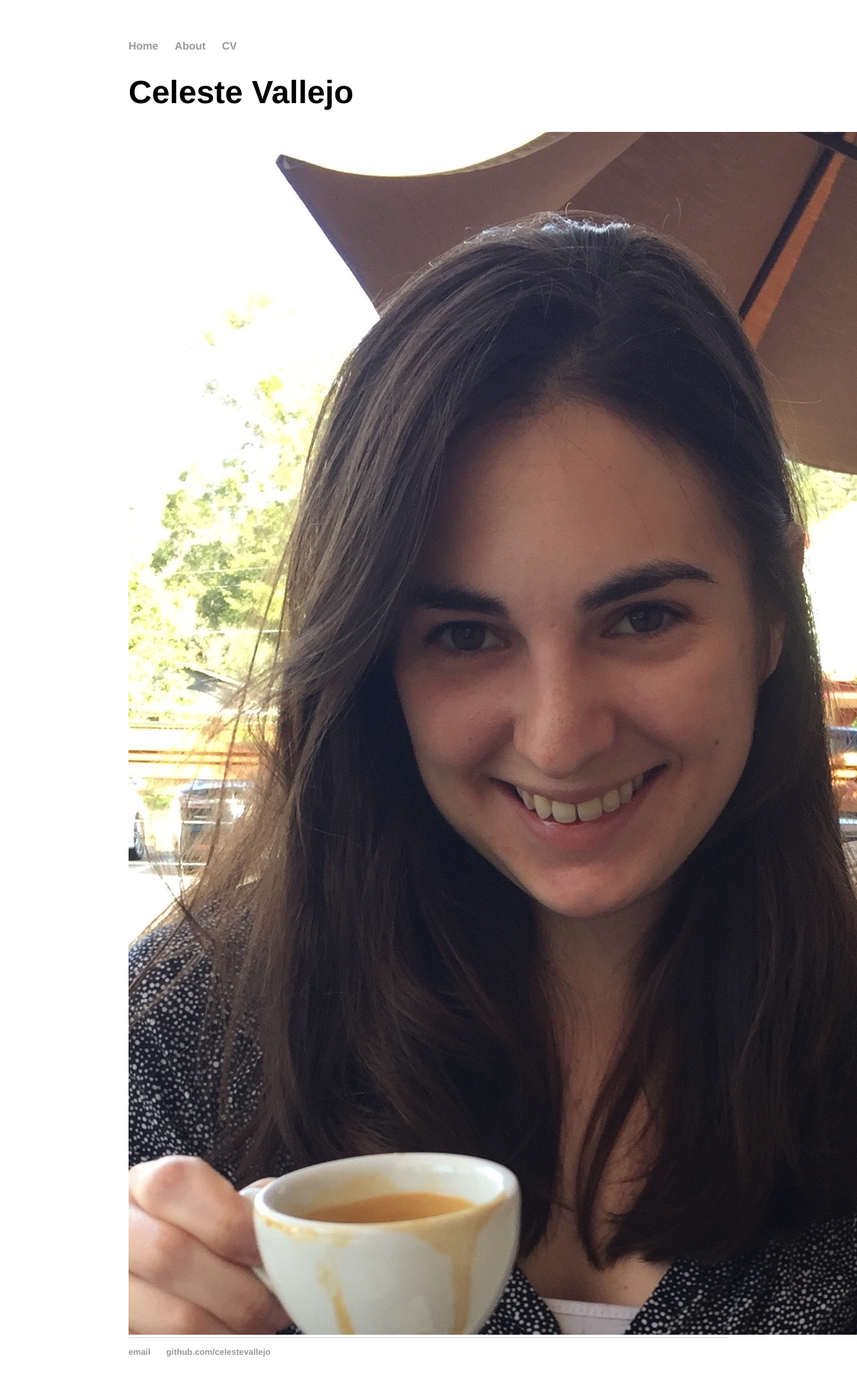
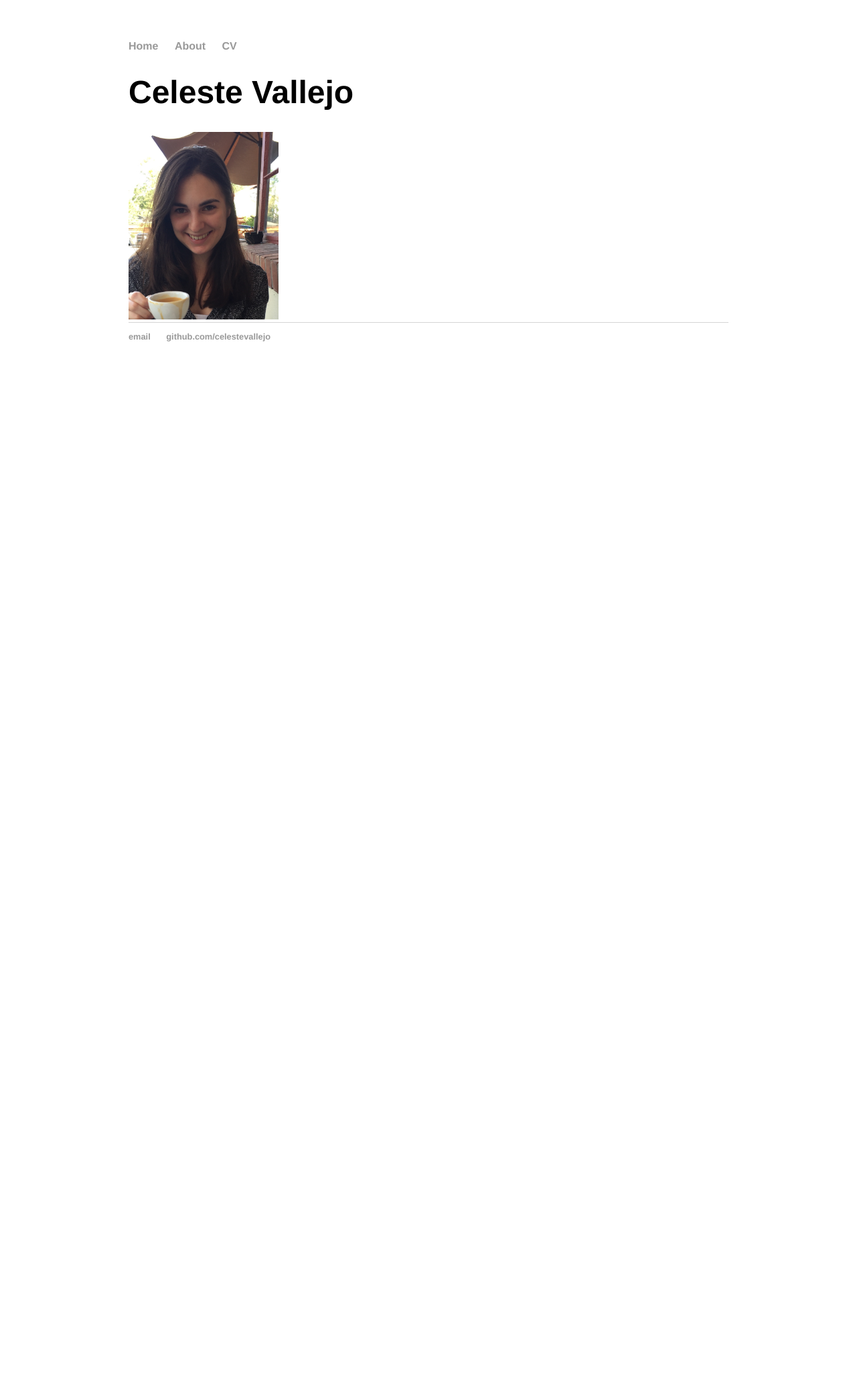
Before and after one commit to celestevallejo/celestevallejo.github.io, a Jekyll site: the page built from index.html, in a window 1280 px wide. Shown: the whole page at 67% size. Built offline with Jekyll 4.4.1, drawn with Linux system fonts in a browser that asks for light colours; after the commit the page ends 900 px from its top, so only the background shows below that.

Commit message:
rescaling front page pic

```diff
--- a/index.html
+++ b/index.html
@@ -4,5 +4,5 @@ title: Celeste Vallejo
 ---
 <div class="blurb">
 	<h1>Celeste Vallejo</h1>
-	<img src="images/cvallejo.jpg" alt="hi" class="inline"/>
+	<img src="images/cvallejo.jpg" alt="hi" class="inline" width="25%" height="25%"/>
 </div><!-- /.blurb -->
```
